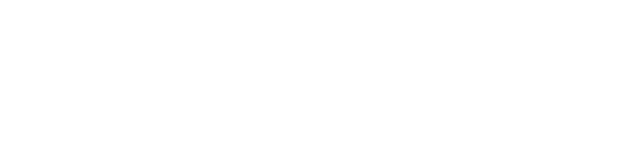
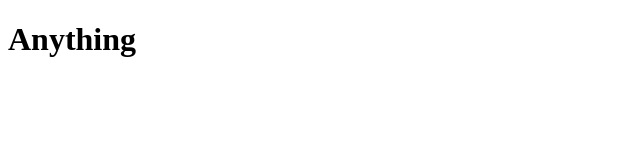
Before and after one commit to CJPoole/anything, a plain HTML site: page index.html in a window 1280 px wide. Shown: the whole page, without its empty margins (0-640 px from the left). Drawn offline with Linux system fonts and the light colour scheme.

Commit message:
feat: add title 'Anything'

```diff
--- a/index.html
+++ b/index.html
@@ -7,6 +7,6 @@
     <title>Something</title>
 </head>
 <body>
-
+    <h1>Anything</h1>
 </body>
 </html>
```
